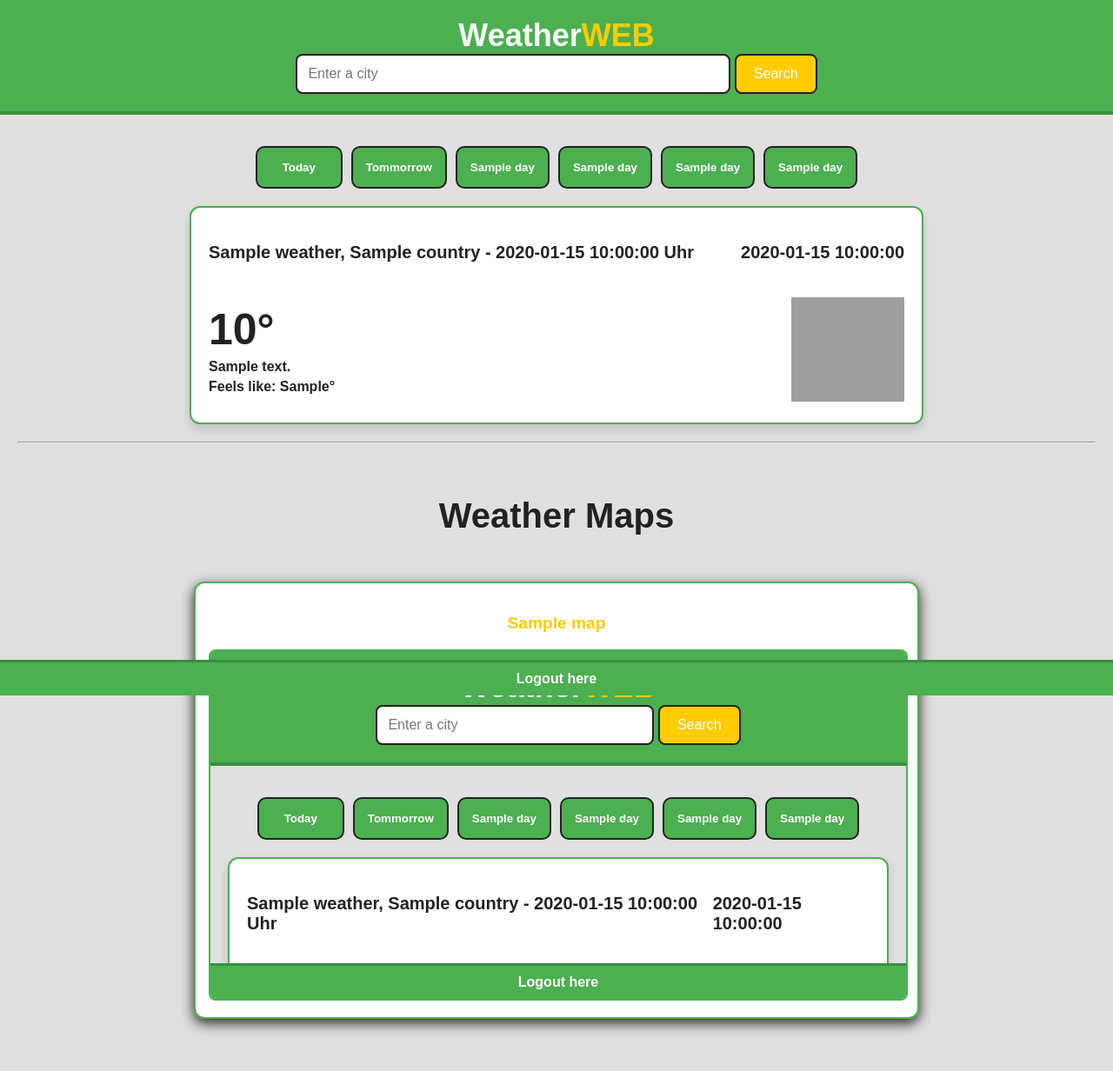
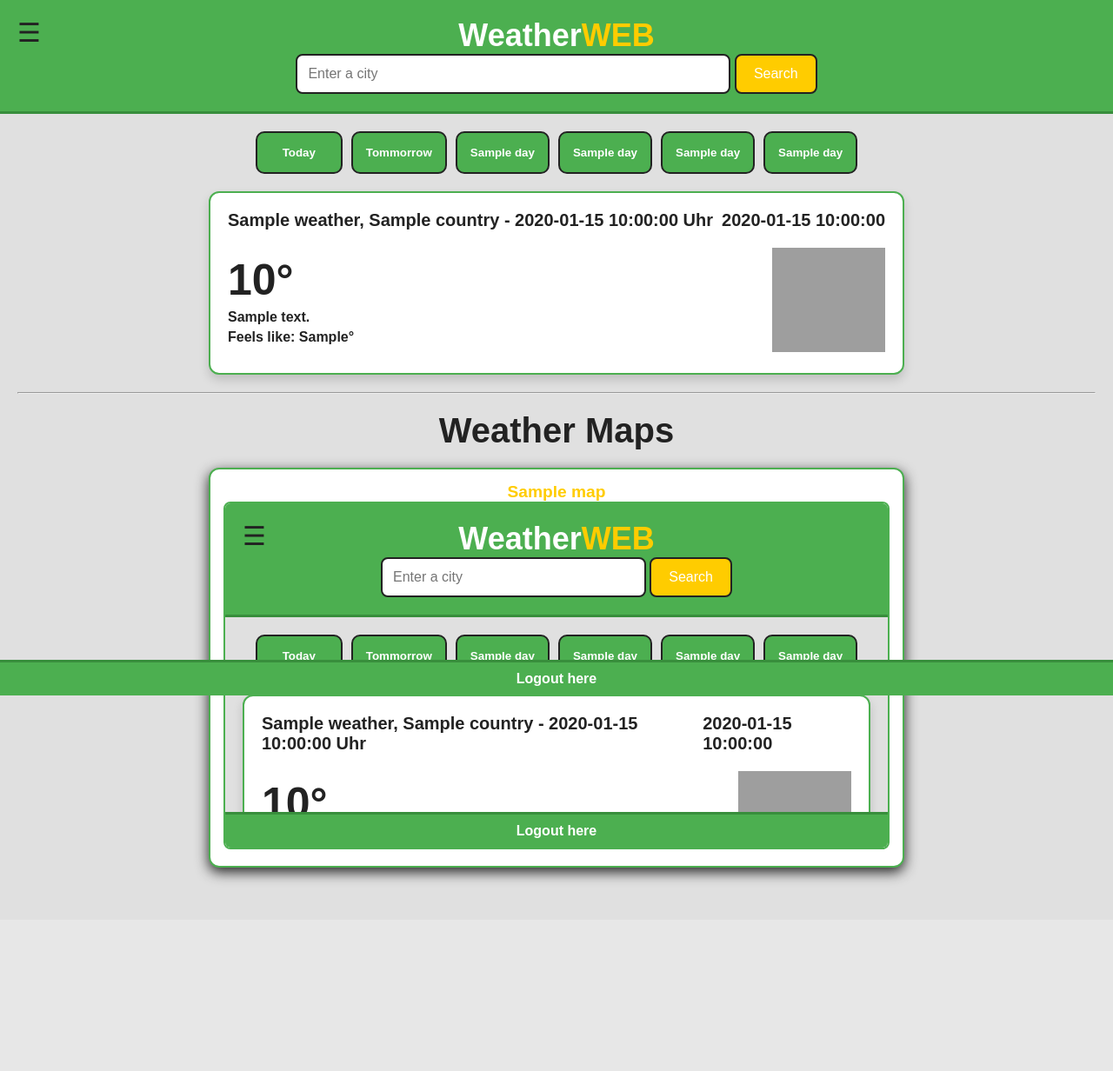
Before and after one commit to AlphaaaBot/School_Project, a Python web app: template weatherweb/templates/dashboard.html in a window 1280 px wide. Shown: the whole page at 87% size. After the commit the page ends 1017 px from the top, so only its background shows below. Run offline with Jinja, Linux system fonts and the light colour scheme; the template is opened without the code that fills it: most values are stand-ins (such as "Sample title", 1, 10 or a date in 2020); grey boxes are pictures that could not be loaded.

Commit message:
added settings route, sidebar with home, settings and logout

```diff
--- a/weatherweb/app.py
+++ b/weatherweb/app.py
@@ -481,7 +481,13 @@
     Shows all users in a json
     """
     return db.getUsers(), 201, {'ContentType':'application/json'}
+
 #########################################################################
+
+@app.route('/settings', methods=['GET'])
+def settings():
+    return redirect(url_for("settings"))
+
 
 @app.route('/logout', methods=['GET'])
 def logout():
--- a/weatherweb/static/css/test.css
+++ b/weatherweb/static/css/test.css
@@ -61,7 +61,7 @@
     padding: 20px;
     background: var(--primary-button-background-color);
     color: var(--secondary-text-color);
-    border-bottom: 4px solid var(--primary-button-background-hover-color);
+    border-bottom: 3px solid var(--primary-button-background-hover-color);
 }
 /* !!!!!!!!!!!!!!!!!!!!!!!!!!!!!!!!!!!!!!!! */
 
@@ -389,3 +389,74 @@
     border-radius: 8px;
     border: 2px solid var(--primary-button-background-color);
 }
+
+/* Basic Reset */
+* {
+    margin: 0;
+    padding: 0;
+    box-sizing: border-box;
+}
+
+.a-sidebar {
+    padding-left: 5px;
+}
+
+.custom-sidebar {
+    position: fixed;
+    top: 0;
+    left: -250px;
+    width: 250px;
+    height: 100%;
+    background-color: var(--primary-button-text-color);
+    border-right: 3px solid var(--primary-button-background-hover-color);
+    color: var(--primary-button-text-color);
+    transition: left 0.6s ease;
+    padding-top: 60px;
+}
+
+#sidebar-toggle:checked ~ .custom-sidebar {
+    left: 0;
+}
+
+#sidebar-toggle:checked ~ .sidebar-toggle-label {
+    position: fixed;
+}
+
+.custom-sidebar nav ul {
+    list-style-type: none;
+    padding: 0;
+}
+
+.custom-sidebar nav ul li {
+    text-align: left;
+    padding: 15px;
+    transition: background 0.3s ease;
+    color: var(--primary-text-color);
+}
+
+.custom-sidebar nav ul li a {
+    text-decoration: none;
+    display: block;
+    font-size: 18px;
+}
+
+.custom-sidebar nav ul li:hover {
+    background-color: var(--primary-button-background-color);
+}
+
+/* Sidebar Toggle Button */
+.sidebar-toggle-label {
+    position: absolute;
+    top: 20px;
+    left: 20px;
+    font-size: 30px;
+    background-color: transparent;
+    border: none;
+    color: var(--primary-text-color);
+    cursor: pointer;
+    z-index: 10;
+}
+
+.sidebar-toggle-checkbox {
+    display: none; /* Hide the checkbox itself */
+}
--- a/weatherweb/templates/dashboard.html
+++ b/weatherweb/templates/dashboard.html
@@ -11,6 +11,25 @@
             </form>
         </div>
     </header>
+
+    <!-- Hidden Checkbox to control sidebar toggle -->
+    <input type="checkbox" id="sidebar-toggle" class="sidebar-toggle-checkbox">
+
+    <!-- Sidebar -->
+    <div class="custom-sidebar">
+        <nav>
+            <ul>
+                <li><a class="a-sidebar" href="#">🏠 Home</a></li>
+                <li><a class="a-sidebar" href="#">⚙️ Settings</a></li>
+                <li><a class="a-sidebar" href="#">🔒 Logout</a></li>
+            </ul>
+        </nav>
+    </div>
+
+    <!-- Sidebar Toggle Button (Hamburger Icon) -->
+    <label for="sidebar-toggle" class="sidebar-toggle-label">
+        &#9776; <!-- Hamburger Icon -->
+    </label>
 
     <main class="main-content">
         <!-- error message-->
```
